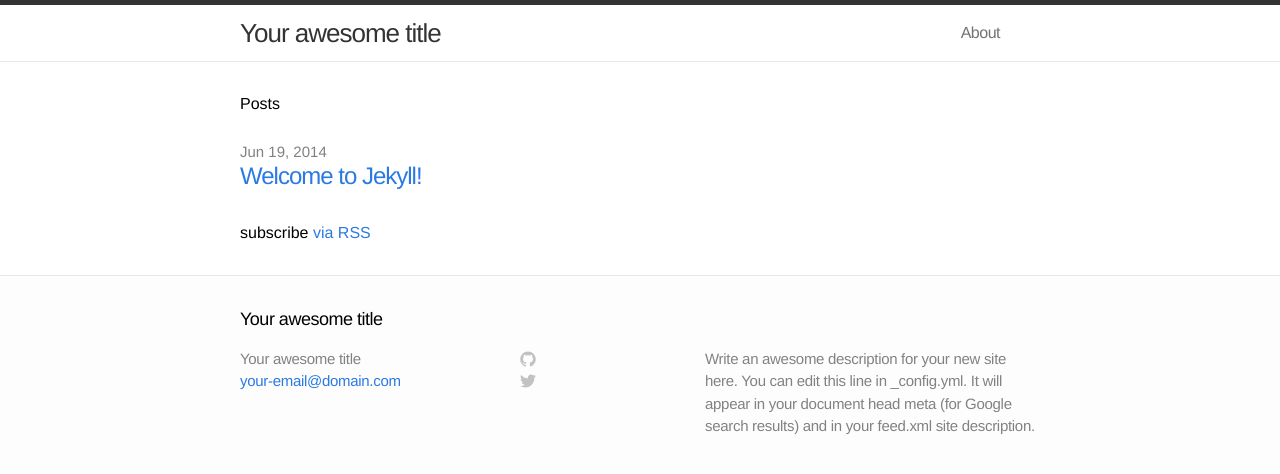
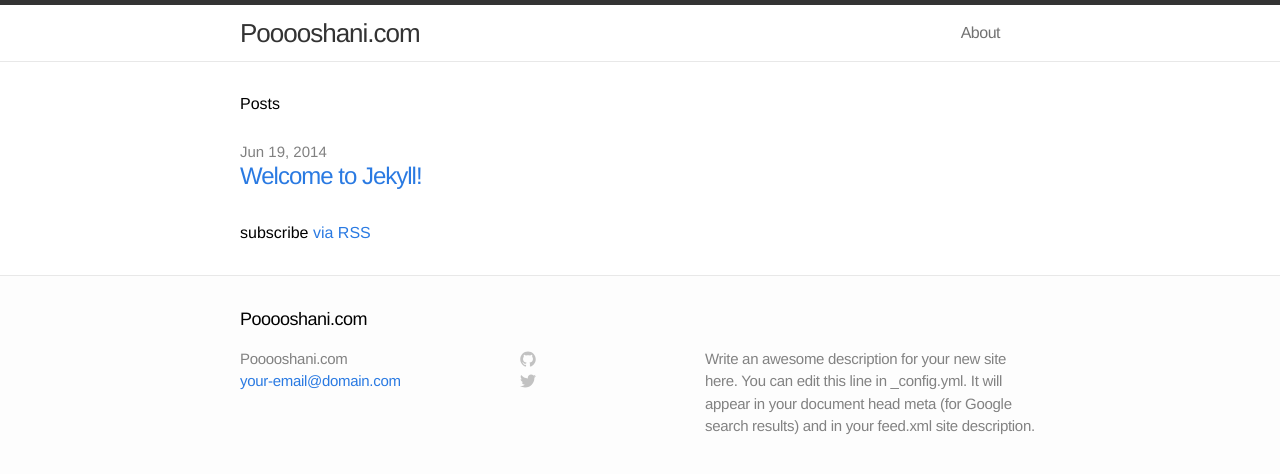
Before and after one commit to mohpor/mohpor.github.io, a Jekyll site: the page built from index.html, in a window 1280 px wide. Shown: the top 474 px of the page. Built offline with Jekyll 4.4.1, drawn with Linux system fonts in a browser that asks for light colours.

Commit message:
Added porooshani.com

```diff
--- a/_config.yml
+++ b/_config.yml
@@ -1,5 +1,5 @@
 # Site settings
-title: Your awesome title
+title: Pooooshani.com
 email: your-email@domain.com
 description: "Write an awesome description for your new site here. You can edit this line in _config.yml. It will appear in your document head meta (for Google search results) and in your feed.xml site description."
 baseurl: ""
```
